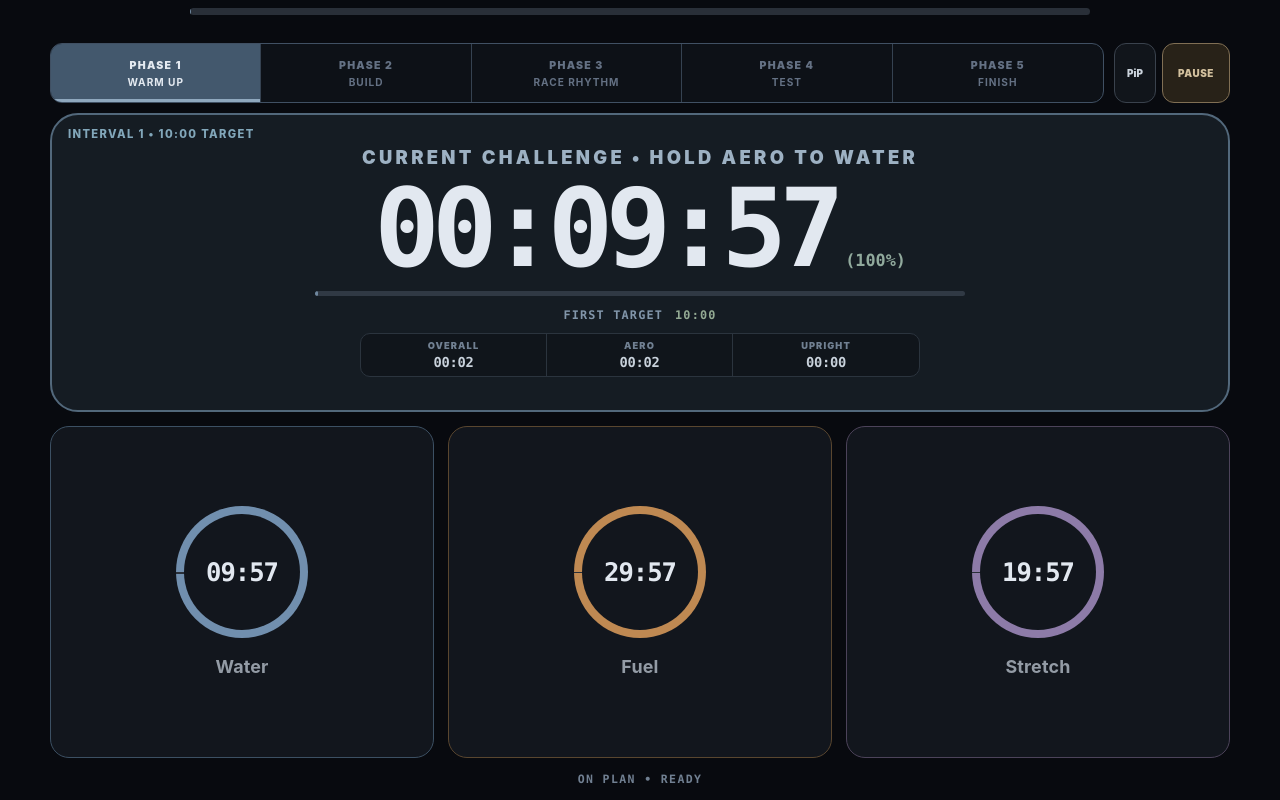
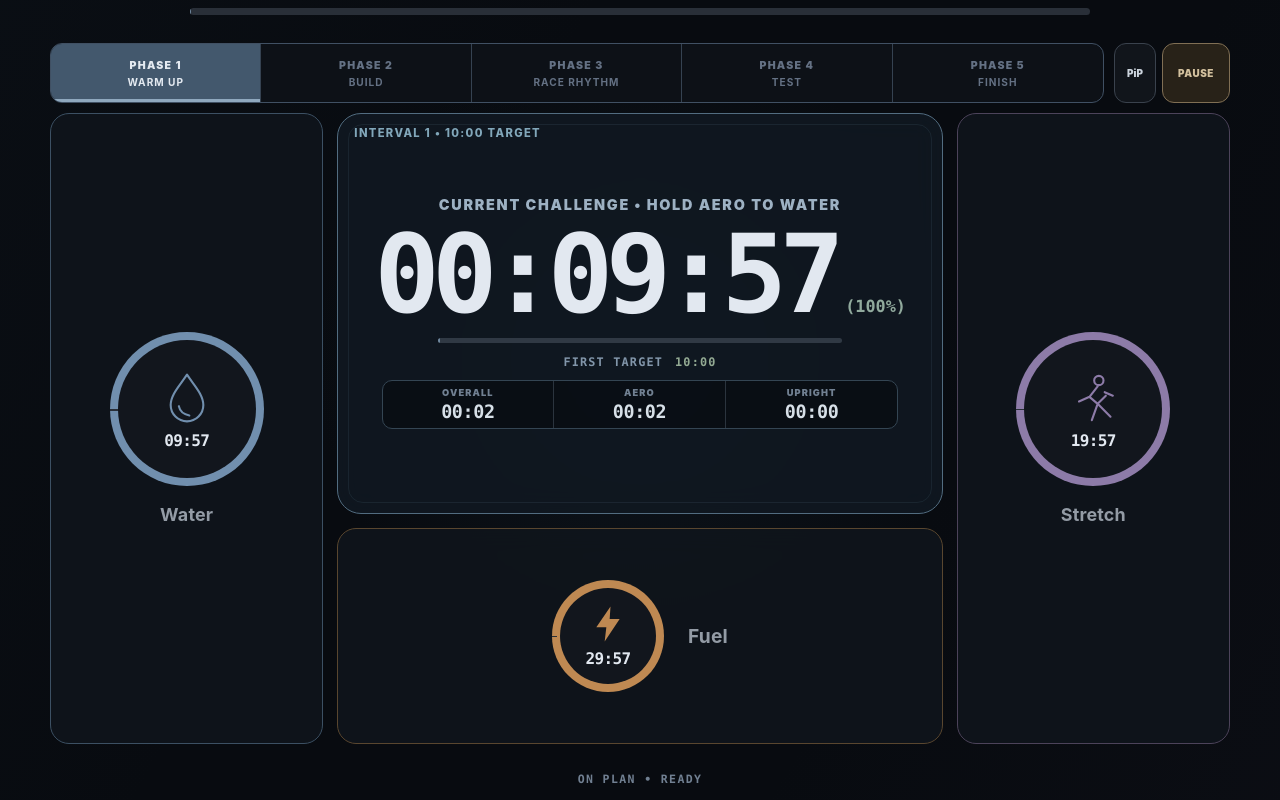
Before and after one commit to dmaher42/triathlon-training-hud, a website built with Vite: page index.html in a window 1280 px wide. Both pictures are taken after a click on the button "START RIDE". Built offline with nearby package versions, Linux system fonts and the light colour scheme.

Commit message:
Redesign the practical riding HUD

```diff
--- a/index.html
+++ b/index.html
@@ -195,7 +195,8 @@
     .pending-action { min-height: 40px; border: 1px solid rgba(255,255,255,.25); border-radius: 8px; background: rgba(255,255,255,.12); color: #fff; font-size: .62rem; font-weight: 1000; cursor: pointer; }
     .action-screen .pending-action { border-color: #fff; background: #07121e; color: #fff; }
     .pending-count { margin: 4px 0 0; color: #d9ca8a; font-size: .61rem; }
-    .aero.active-ride { justify-content: flex-start; padding: 22px clamp(8px, 2vw, 20px) 10px; }
+    .aero.active-ride { isolation: isolate; justify-content: flex-start; padding: 22px clamp(8px, 2vw, 20px) 10px; background: #080b10; }
+    .aero.active-ride::before { content: ""; position: absolute; inset: 0; z-index: -1; pointer-events: none; background: radial-gradient(circle at 50% 45%, rgba(52,88,112,.13), transparent 42%), linear-gradient(120deg, rgba(32,50,64,.08), transparent 35% 70%, rgba(46,38,58,.08)); }
     .ride-phase-header { display: grid; grid-template-columns: minmax(0, 1fr) auto; align-items: stretch; gap: 10px; width: min(100%, 1180px); margin: 21px auto 10px; }
     .ride-phase-strip { min-width: 0; overflow: hidden; border: 1px solid #405063; border-radius: 12px; background: #0d1117; }
     .ride-phase-strip ol { display: grid; grid-template-columns: repeat(5, minmax(0, 1fr)); height: 100%; min-height: 58px; margin: 0; padding: 0; list-style: none; }
@@ -210,13 +211,14 @@
     .aero .ride-control-cluster .camera-badge { position: static; display: flex; max-width: 128px; align-items: center; border-radius: 12px; padding-inline: 9px; }
     .aero .ride-utility-controls { position: static; align-items: stretch; }
     .aero .pip-mini, .aero .camera-auto-toggle, .aero .ride-pause-button { min-height: 58px; border-radius: 12px; }
-    .aero-dashboard { display: grid; grid-template-rows: minmax(175px, .9fr) minmax(180px, 1fr) auto; gap: clamp(8px, 1.8vh, 15px); width: min(100%, 1180px); height: min(100%, 800px); min-height: 0; margin: 0 auto; }
-    .aero-hero { position: relative; min-height: 0; overflow: hidden; display: flex; flex-direction: column; align-items: center; justify-content: center; padding: clamp(12px, 2.6vh, 22px); border: 2px solid #52687b; border-radius: clamp(18px, 4vmin, 28px); background: #151c23; }
+    .aero-dashboard { display: grid; grid-template-columns: minmax(180px, .7fr) minmax(390px, 1.55fr) minmax(180px, .7fr); grid-template-rows: minmax(245px, 1fr) minmax(145px, .54fr) auto auto; gap: clamp(8px, 1.5vw, 14px); width: min(100%, 1180px); height: min(100%, 800px); min-height: 0; margin: 0 auto; }
+    .aero-hero { position: relative; grid-column: 2; grid-row: 1; min-height: 0; overflow: hidden; display: flex; flex-direction: column; align-items: center; justify-content: center; padding: clamp(12px, 2.6vh, 22px); border: 1px solid #526c80; border-radius: clamp(18px, 3vmin, 24px); background: rgba(17,25,33,.88); backdrop-filter: blur(14px); -webkit-backdrop-filter: blur(14px); }
+    .aero-hero::before { content: ""; position: absolute; inset: 10px; border: 1px solid rgba(124,163,190,.1); border-radius: 15px; pointer-events: none; }
     .hero-tap-target { position: absolute; inset: 0; z-index: 3; border: 0; border-radius: inherit; padding: 0; background: transparent; cursor: pointer; }
     .hero-tap-target:active { background: rgba(125,145,163,.09); }
     .hero-tap-target:focus-visible { outline-offset: -5px; }
     .aero-interval { position: absolute; top: 12px; left: 16px; z-index: 1; color: #82a7ba; font-size: clamp(.55rem, 1.5vw, .7rem); font-weight: 850; letter-spacing: .12em; text-transform: uppercase; }
-    .aero-title { position: relative; z-index: 1; margin: 0 0 clamp(8px, 1.7vh, 13px); color: #9db1c3; font-size: clamp(.85rem, 2.5vmin, 1.15rem); line-height: 1; font-weight: 950; letter-spacing: .18em; text-transform: uppercase; }
+    .aero-title { position: relative; z-index: 1; margin: 0 0 clamp(8px, 1.7vh, 13px); color: #9db1c3; font-size: clamp(.72rem, 1.8vmin, .94rem); line-height: 1; font-weight: 950; letter-spacing: .12em; text-transform: uppercase; white-space: nowrap; }
     .aero-subtitle { position: relative; z-index: 1; margin: clamp(10px, 2vh, 16px) 0 0; color: var(--hud-muted); font-size: clamp(.58rem, 1.7vmin, .76rem); font-weight: 750; letter-spacing: .22em; text-transform: uppercase; }
     .aero-clock { position: relative; z-index: 1; display: flex; align-items: baseline; justify-content: center; gap: 8px; }
     .aero-clock .timer { color: var(--hud-white); font-family: var(--hud-mono); font-size: clamp(3.2rem, 13.5vw, 6.8rem); line-height: .92; letter-spacing: -.07em; }
@@ -226,19 +228,24 @@
     .challenge-progress-fill { height: 100%; border-radius: inherit; background: var(--hud-aero); }
     .challenge-best { position: relative; z-index: 1; display: flex; align-items: center; justify-content: center; gap: 12px; margin: clamp(7px, 1.5vh, 12px) 0 0; color: #8296aa; font-family: var(--hud-mono); font-size: clamp(.57rem, 1.6vmin, .74rem); font-weight: 900; letter-spacing: .1em; text-transform: uppercase; }
     .challenge-best strong { color: #93aa93; }
-    .hero-metrics { position: relative; z-index: 1; display: grid; grid-template-columns: repeat(3, minmax(0, 1fr)); width: min(82%, 560px); margin-top: clamp(7px, 1.4vh, 11px); border: 1px solid #2b343e; border-radius: 10px; background: #10151b; }
+    .hero-metrics { position: relative; z-index: 1; display: grid; grid-template-columns: repeat(3, minmax(0, 1fr)); width: min(92%, 650px); margin-top: clamp(7px, 1.4vh, 11px); border: 1px solid #344553; border-radius: 10px; background: rgba(7,12,17,.72); }
     .hero-metrics span { display: flex; min-width: 0; flex-direction: column; gap: 3px; padding: 6px 8px; border-right: 1px solid #2b343e; color: #718092; font-size: clamp(.46rem, 1.2vmin, .58rem); font-weight: 950; letter-spacing: .12em; text-align: center; text-transform: uppercase; }
     .hero-metrics span:last-child { border-right: 0; }
-    .hero-metrics strong { overflow: hidden; color: #c9d2dc; font-family: var(--hud-mono); font-size: clamp(.67rem, 1.8vmin, .86rem); letter-spacing: -.02em; text-overflow: ellipsis; white-space: nowrap; }
-    .trainer-metrics { position: relative; z-index: 1; display: grid; grid-template-columns: repeat(4, minmax(0, 1fr)); width: min(82%, 560px); margin-top: 6px; border: 1px solid #263d35; border-radius: 10px; background: #0e1714; }
+    .hero-metrics strong { overflow: hidden; color: #d7e0e8; font-family: var(--hud-mono); font-size: clamp(.9rem, 2.5vmin, 1.15rem); letter-spacing: -.02em; text-overflow: ellipsis; white-space: nowrap; }
+    .trainer-metrics { position: relative; z-index: 1; display: grid; grid-template-columns: repeat(4, minmax(0, 1fr)); width: min(92%, 650px); margin-top: 6px; border: 1px solid #31483f; border-radius: 10px; background: rgba(8,18,14,.72); }
     .trainer-metrics span { display: flex; min-width: 0; flex-direction: column; gap: 2px; padding: 5px 6px; border-right: 1px solid #263d35; color: #708d7d; font-size: clamp(.43rem, 1.1vmin, .54rem); font-weight: 950; letter-spacing: .1em; text-transform: uppercase; }
     .trainer-metrics span:last-child { border-right: 0; }
     .trainer-metrics strong { color: #b9d2c3; font-family: var(--hud-mono); font-size: clamp(.64rem, 1.7vmin, .82rem); font-variant-numeric: tabular-nums; }
     .trainer-metrics.is-stopped { border-color: #745f42; background: #19160f; }
     .trainer-metrics.is-stopped strong { color: #cbb58e; }
-    .reminder-zone { display: flex; min-height: 0; flex-direction: column; gap: 8px; }
-    .reminder-card-grid { display: grid; grid-template-columns: repeat(3, minmax(0, 1fr)); flex: 1 1 auto; min-height: 0; gap: clamp(6px, 1.7vw, 14px); }
-    .dashboard-card { --card-accent: var(--hud-aero); position: relative; width: 100%; min-width: 0; min-height: 0; display: flex; flex-direction: column; align-items: center; justify-content: center; padding: clamp(12px, 2.5vh, 22px) clamp(5px, 1.5vw, 13px); overflow: hidden; border: 1px solid #2a3039; border-radius: clamp(14px, 3vmin, 19px); background: var(--hud-panel); color: var(--hud-white); text-align: center; cursor: pointer; }
+    .reminder-zone, .reminder-card-grid { display: contents; }
+    .dashboard-card { --card-accent: var(--hud-aero); position: relative; width: 100%; min-width: 0; min-height: 0; display: flex; flex-direction: column; align-items: center; justify-content: center; padding: clamp(12px, 2.5vh, 22px) clamp(5px, 1.5vw, 13px); overflow: hidden; border: 1px solid #33424f; border-radius: clamp(14px, 2.5vmin, 19px); background: rgba(16,22,29,.86); color: var(--hud-white); text-align: center; cursor: pointer; backdrop-filter: blur(12px); -webkit-backdrop-filter: blur(12px); }
+    .dashboard-card.type-water { grid-column: 1; grid-row: 1 / span 2; }
+    .dashboard-card.type-fuel { grid-column: 2; grid-row: 2; }
+    .dashboard-card.type-stretch { grid-column: 3; grid-row: 1 / span 2; }
+    .dashboard-card.type-fuel { flex-direction: row; gap: clamp(12px, 2vw, 24px); }
+    .dashboard-card.type-fuel .status-ring { width: min(28%, 112px); }
+    .dashboard-card.type-fuel .card-label { margin-top: 0; font-size: clamp(.9rem, 2.4vmin, 1.2rem); }
     .dashboard-card.type-stretch { --card-accent: var(--hud-stretch); border-color: #4c435a; }
     .dashboard-card.type-fuel { --card-accent: var(--hud-fuel); border-color: #59462f; }
     .dashboard-card.type-water { --card-accent: var(--hud-water); border-color: #3c5063; }
@@ -248,12 +255,16 @@
     .dashboard-card:disabled { cursor: default; }
     .card-queue-badge { position: absolute; top: 7px; right: 8px; border-radius: 999px; padding: 3px 6px; background: rgba(255,255,255,.08); color: #b8c4da; font-size: .52rem; font-weight: 950; letter-spacing: .08em; text-transform: uppercase; }
     .dashboard-card.due .card-queue-badge { color: #ff91b1; }
-    .status-ring { --ring-progress: 0deg; position: relative; display: grid; width: min(78%, 132px); aspect-ratio: 1; flex: 0 0 auto; place-items: center; border-radius: 50%; background: conic-gradient(from -90deg, var(--card-accent) var(--ring-progress), var(--hud-track) 0); }
+    .status-ring { --ring-progress: 0deg; position: relative; display: flex; width: min(76%, 154px); aspect-ratio: 1; flex: 0 0 auto; flex-direction: column; align-items: center; justify-content: center; gap: 7px; border-radius: 50%; background: conic-gradient(from -90deg, var(--card-accent) var(--ring-progress), var(--hud-track) 0); }
     .status-ring::after { content: ""; position: absolute; inset: 8px; z-index: 0; border-radius: inherit; background: var(--hud-panel); }
     .dashboard-card.due .status-ring { background: conic-gradient(from -90deg, var(--hud-due) var(--ring-progress), #4a2836 0); }
     .dashboard-card.due .status-ring::after { background: #2d1724; }
-    .card-time { position: relative; z-index: 1; margin: 0; color: var(--hud-white); font-family: var(--hud-mono); font-size: clamp(.85rem, 3.4vw, 1.6rem); line-height: 1; font-weight: 700; letter-spacing: -.04em; font-variant-numeric: tabular-nums; }
-    .ride-plan-status { min-height: 18px; margin: 0; color: #8da48d; font-family: var(--hud-mono); font-size: clamp(.55rem, 1.6vmin, .72rem); font-weight: 950; letter-spacing: .12em; text-align: center; text-transform: uppercase; }
+    .card-orb-icon { position: relative; z-index: 1; display: grid; width: clamp(44px, 7vmin, 62px); height: clamp(44px, 7vmin, 62px); place-items: center; color: var(--card-accent); }
+    .type-fuel .card-orb-icon { width: clamp(34px, 5vmin, 45px); height: clamp(34px, 5vmin, 45px); }
+    .card-orb-icon svg { width: 100%; height: 100%; overflow: visible; fill: none; stroke: currentColor; stroke-linecap: round; stroke-linejoin: round; stroke-width: 1.8; }
+    .type-fuel .card-orb-icon svg { fill: currentColor; stroke: none; }
+    .card-time { position: relative; z-index: 1; margin: 0; color: var(--hud-white); font-family: var(--hud-mono); font-size: clamp(.72rem, 2vw, 1rem); line-height: 1; font-weight: 700; letter-spacing: -.04em; font-variant-numeric: tabular-nums; }
+    .ride-plan-status { grid-column: 1 / -1; grid-row: 4; min-height: 18px; margin: 0; color: #8da48d; font-family: var(--hud-mono); font-size: clamp(.55rem, 1.6vmin, .72rem); font-weight: 950; letter-spacing: .12em; text-align: center; text-transform: uppercase; }
     .ride-plan-status.attention { color: #c69b72; }
     .ride-plan-status.ready { color: #718092; }
     .dashboard-card.due .card-time { color: #fff; }
@@ -262,7 +273,7 @@
     .card-action:empty { display: none; }
     .dashboard-card.due .card-action { border-color: #8f5965; background: #342128; color: #d8adb6; }
     .dashboard-card:disabled .card-action { color: #89939f; }
-    .reminder-resolution { display: flex; min-height: 38px; flex: 0 0 auto; align-items: center; justify-content: center; gap: 7px; border: 1px solid #343d50; border-radius: 12px; padding: 5px 8px; background: #111623; }
+    .reminder-resolution { grid-column: 1 / -1; grid-row: 3; display: flex; min-height: 38px; flex: 0 0 auto; align-items: center; justify-content: center; gap: 7px; border: 1px solid #343d50; border-radius: 12px; padding: 5px 8px; background: #111623; }
     .resolution-label { margin-right: auto; overflow: hidden; color: #ff9ab8; font-size: clamp(.57rem, 1.5vmin, .68rem); font-weight: 950; letter-spacing: .08em; text-overflow: ellipsis; text-transform: uppercase; white-space: nowrap; }
     .resolution-action { min-height: 28px; flex: 0 0 auto; border: 1px solid #3a4457; border-radius: 999px; padding: 4px 10px; background: #222938; color: #eaf1fb; font-size: clamp(.54rem, 1.35vmin, .63rem); font-weight: 900; cursor: pointer; }
     .aero .action-toast { bottom: 10px; }
@@ -300,6 +311,18 @@
     .coaching-box { width: min(100%,420px); margin: 0 0 10px; padding: 10px; border: 1px solid #3b6a55; border-radius: 12px; background: #09231d; text-align: left; }
     .coaching-box h2 { margin: 0 0 7px; color: #6dffad; font-size: .72rem; letter-spacing: .1em; text-transform: uppercase; }
     .coaching-box p { margin: 5px 0; color: #c0d7cd; font-size: .68rem; line-height: 1.35; }
+    @media (max-width: 900px), (max-height: 520px) {
+      .aero-dashboard { grid-template-columns: 1fr; grid-template-rows: minmax(175px, .9fr) minmax(180px, 1fr) auto; }
+      .aero-hero { grid-column: 1; grid-row: 1; }
+      .reminder-zone { display: flex; min-height: 0; flex-direction: column; gap: 8px; }
+      .reminder-card-grid { display: grid; grid-template-columns: repeat(3, minmax(0, 1fr)); flex: 1 1 auto; min-height: 0; gap: clamp(6px, 1.7vw, 14px); }
+      .dashboard-card.type-water, .dashboard-card.type-fuel, .dashboard-card.type-stretch { grid-column: auto; grid-row: auto; }
+      .dashboard-card.type-fuel { flex-direction: column; gap: 0; }
+      .dashboard-card.type-fuel .status-ring { width: min(78%, 132px); }
+      .dashboard-card.type-fuel .card-label { margin-top: clamp(11px, 2.2vh, 18px); font-size: clamp(.78rem, 2.5vmin, 1.12rem); }
+      .reminder-resolution { grid-column: auto; grid-row: auto; }
+      .ride-plan-status { grid-column: 1; grid-row: 3; }
+    }
     @media (max-width: 700px) {
       .setup-shell { grid-template-columns: 1fr; width: min(100%, 480px); }
       .setup-span, .advanced-disclosure { grid-column: auto; }
@@ -330,6 +353,7 @@
       .aero-hero { padding: 8px 6px; border-radius: 17px; }
       .aero-interval { display: none; }
       .aero-title { margin-bottom: 6px; font-size: .72rem; }
+      .aero-title { white-space: normal; }
       .aero-subtitle { margin: 7px 0 0; font-size: .5rem; }
       .aero-clock { gap: 5px; }
       .aero-clock .timer { font-size: 2.55rem; }
@@ -818,6 +842,11 @@
       const visualOrder = ["water", "fuel", "stretch"];
       const labels = { stretch: "Stretch", fuel: "Fuel", water: "Water" };
       const shortcuts = { water: 1, fuel: 2, stretch: 3 };
+      const icons = {
+        water: '<span class="card-orb-icon" aria-hidden="true"><svg viewBox="0 0 48 48"><path d="M24 4C18 13 10 21 10 30a14 14 0 0 0 28 0C38 21 30 13 24 4Z"/><path d="M17 31c1 5 4 7 9 8"/></svg></span>',
+        fuel: '<span class="card-orb-icon" aria-hidden="true"><svg viewBox="0 0 48 48"><path d="M27 3 10 28h12l-2 17 18-27H26l1-15Z"/></svg></span>',
+        stretch: '<span class="card-orb-icon" aria-hidden="true"><svg viewBox="0 0 48 48"><circle cx="29" cy="9" r="4"/><path d="m28 14-7 9 7 6 7-7M21 23l-9 4M28 29l-5 14M28 29l11 11M34 19l7 3"/></svg></span>'
+      };
       const rows = Object.fromEntries(getReminderRows().map(item => [item.type, item]));
       const pending = getDueActions();
       const elapsed = rideMs() / 1000;
@@ -836,7 +865,7 @@
           ? `class="dashboard-card type-${type} due${isUrgent ? " urgent" : ""} reminder-done" data-reminder-id="${reminder.id}" aria-label="Complete ${labels[type]} reminder"`
           : `class="dashboard-card type-${type}" data-log-action="${type}" aria-label="Record ${labels[type]} completed"`;
         return `<button ${actionAttributes} type="button" data-dashboard-card="${type}" data-action-type="${type}" data-default-label="${reminder ? "TAP WHEN DONE" : ""}" aria-keyshortcuts="${shortcuts[type]}" ${locked ? "disabled" : ""}>
-          ${queueBadge}<span class="status-ring" data-reminder-ring="${type}" style="--ring-progress:${progressDegrees}deg" aria-hidden="true"><strong class="card-time reminder-time${reminder ? " due" : ""}" data-reminder="${type}">${model.remindersEnabled ? formatTime(remaining) : "—:—"}</strong></span>
+          ${queueBadge}<span class="status-ring" data-reminder-ring="${type}" style="--ring-progress:${progressDegrees}deg" aria-hidden="true">${icons[type]}<strong class="card-time reminder-time${reminder ? " due" : ""}" data-reminder="${type}">${model.remindersEnabled ? formatTime(remaining) : "—:—"}</strong></span>
           <span class="card-label">${labels[type]}</span><span class="card-action">${locked ? "✓ LOGGED" : reminder ? "TAP WHEN DONE" : ""}</span>
         </button>`;
       }).join("");
```
